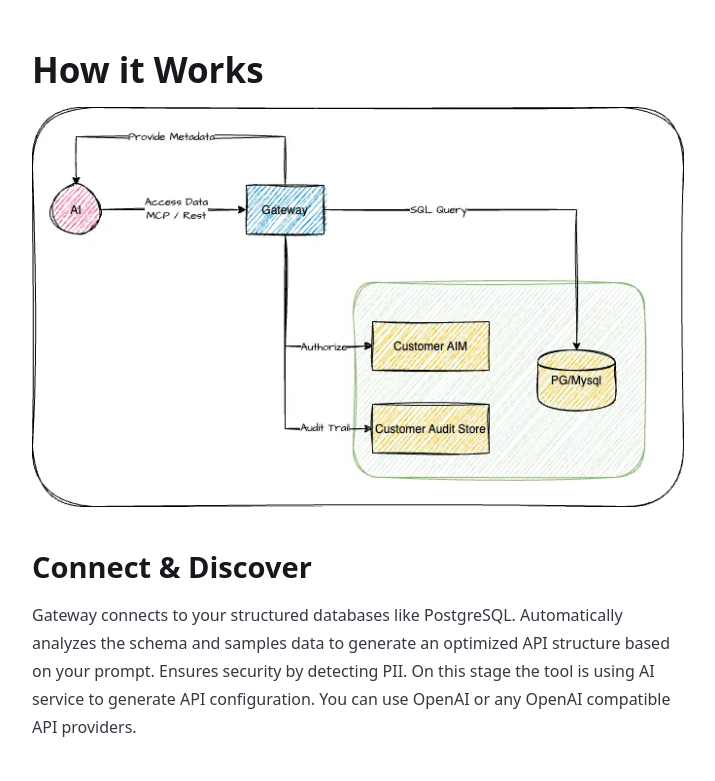
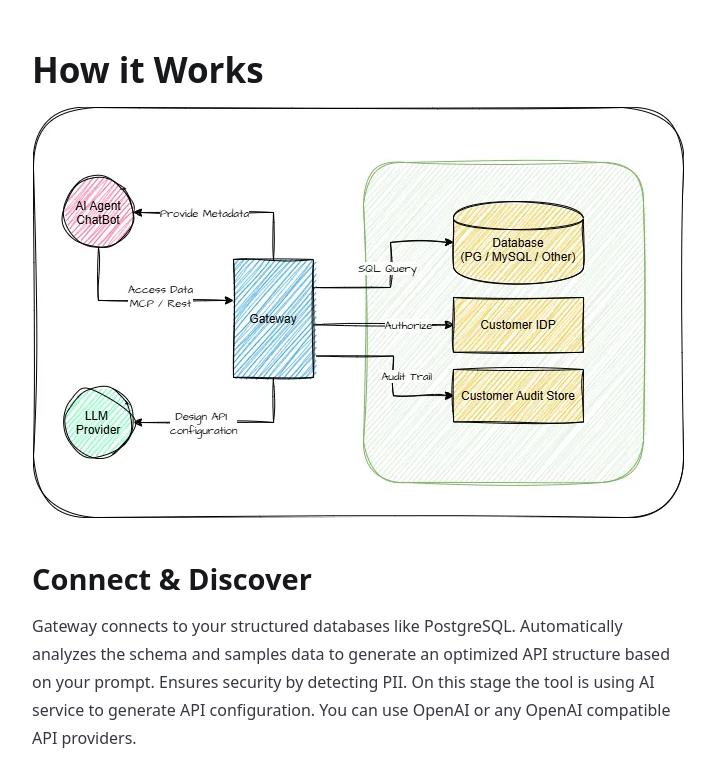
Before and after one commit to centralmind/centralmind-docs, a plain HTML site: page index.html in a window 1280 px wide. Shown: the part 1516-2297 px from the top of the page, without its empty margins (292-1007 px from the left). Drawn offline with Linux system fonts and the light colour scheme.

Commit message:
Deploying to main from @ centralmind/gateway@c2d23aab04c4a84ef4d09ee2bf69616a20fdce45 🚀

```diff
--- a/index.html
+++ b/index.html
@@ -100,7 +100,7 @@
 </ul>
 <h2 id="how-it-works">How it Works</h2>
 <div align="center">
-<p><img  src="/app_assets/diagram.B1egPw4__Z2agmxc.webp" alt="img.png" width="671" height="411" loading="lazy" decoding="async"></p>
+<p><img  src="/app_assets/diagram.DNnmf14R_Z1CJnuD.webp" alt="img.png" width="651" height="411" loading="lazy" decoding="async"></p>
 </div>
 <h3 id="connect--discover">Connect &#x26; Discover</h3>
 <p>Gateway connects to your structured databases like PostgreSQL. Automatically analyzes the schema and samples data to generate an optimized API structure based on your prompt. Ensures security by detecting PII. On this stage the tool is using AI service to generate API configuration. You can use OpenAI or any OpenAI compatible API providers.</p>
```
Also changed, not shown: app_assets/diagram.B1egPw4__Z2agmxc.webp (deleted), app_assets/diagram.DNnmf14R_Z1CJnuD.webp (added).
